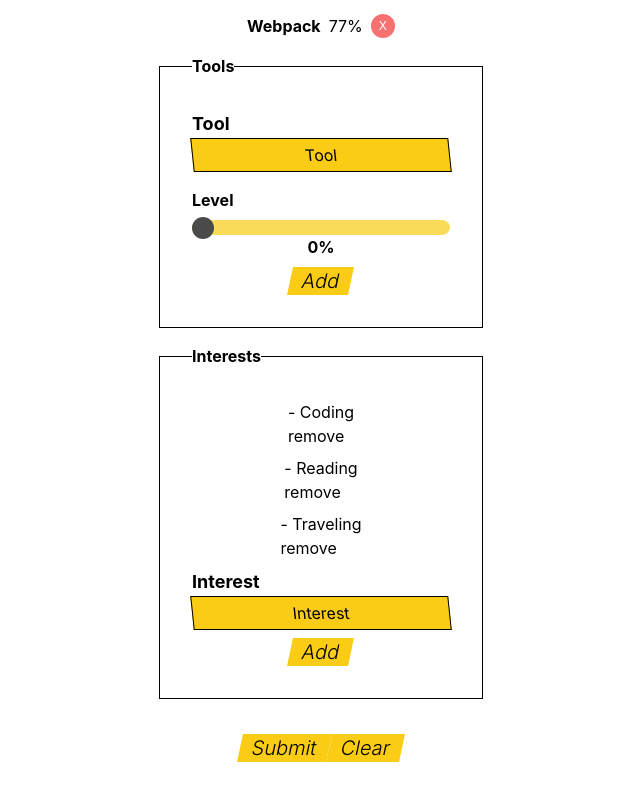
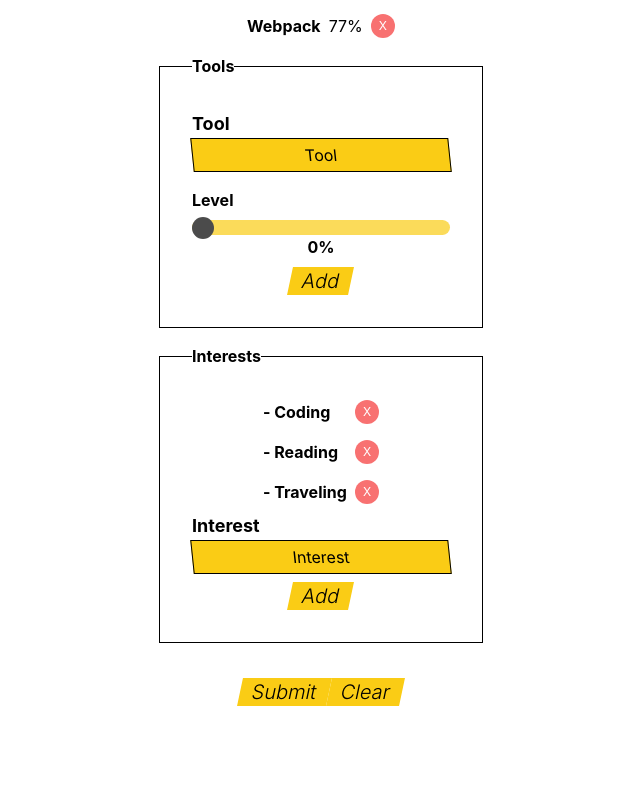
Before and after one commit to MohamedBechirMejri/cv-app-theodinproject, a React (Create React App) app: page / in a window 1280 px wide. Shown: the part 4967-5762 px from the top of the page, without its empty margins (319-959 px from the left). After the commit the page ends 5706 px from the top, so only its background shows below. Built offline with nearby package versions, Linux system fonts and the light colour scheme.

Commit message:
style interests

```diff
--- a/src/Components/Edit/Edit.tsx
+++ b/src/Components/Edit/Edit.tsx
@@ -678,17 +678,24 @@ const Edit = ({
         </fieldset>
         <fieldset className="flex flex-col items-center gap-2 p-8 border border-black">
           <legend className="font-bold">Interests</legend>
+          <div className="flex flex-col items-center justify-center gap-4">
             {interests.map((interest, i) => {
               return (
-              <div key={i}>
-                <h3>- {interest}</h3>
-                <button className="" onClick={e => removeInterest(e, i)}>
-                  remove
+                <div
+                  key={i}
+                  className="flex items-center justify-between w-full gap-2"
+                >
+                  <h3 className="font-bold">- {interest}</h3>
+                  <button
+                    className="p-1 px-2 text-xs text-white transition-all bg-red-400 rounded-full hover:bg-red-500"
+                    onClick={e => removeInterest(e, i)}
+                  >
+                    X
                   </button>
                 </div>
               );
             })}
-
+          </div>
           <FormGroup
             label="Interest"
             id="interest"
```
Lines whose indentation alone changed are shown as unchanged.
